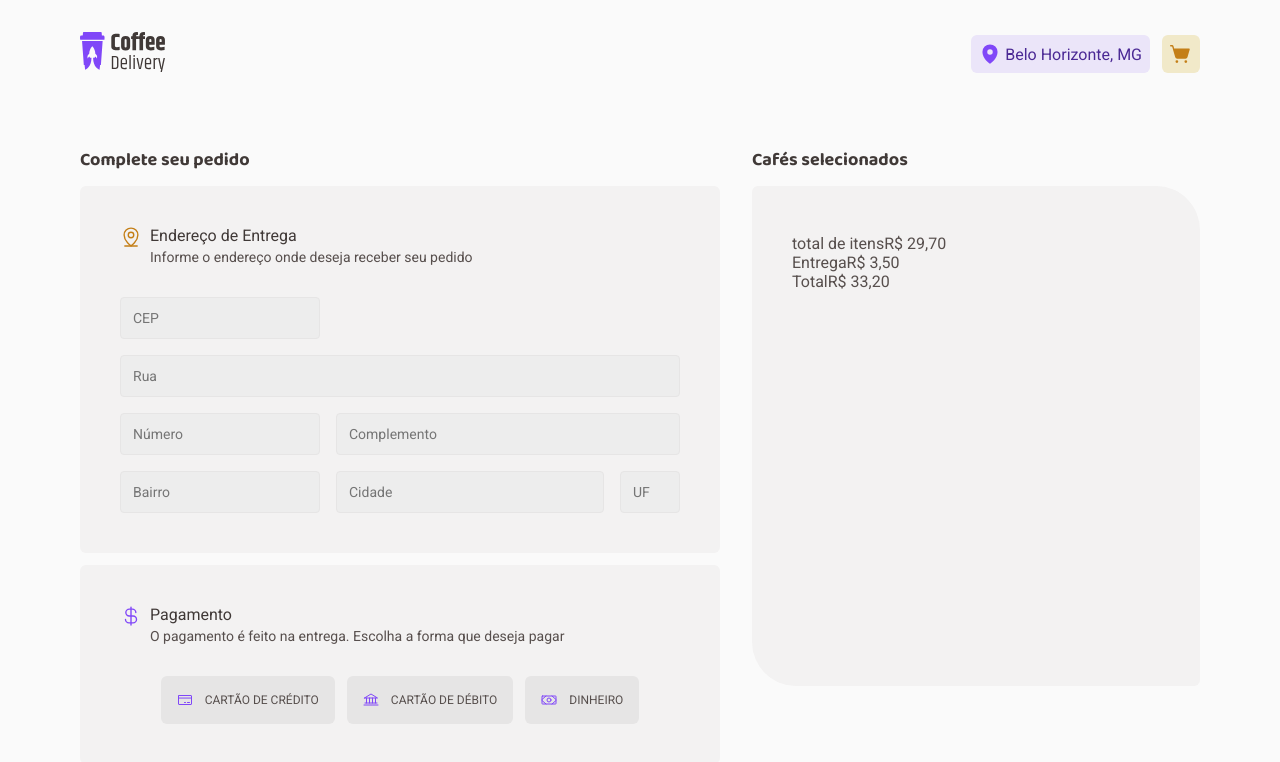
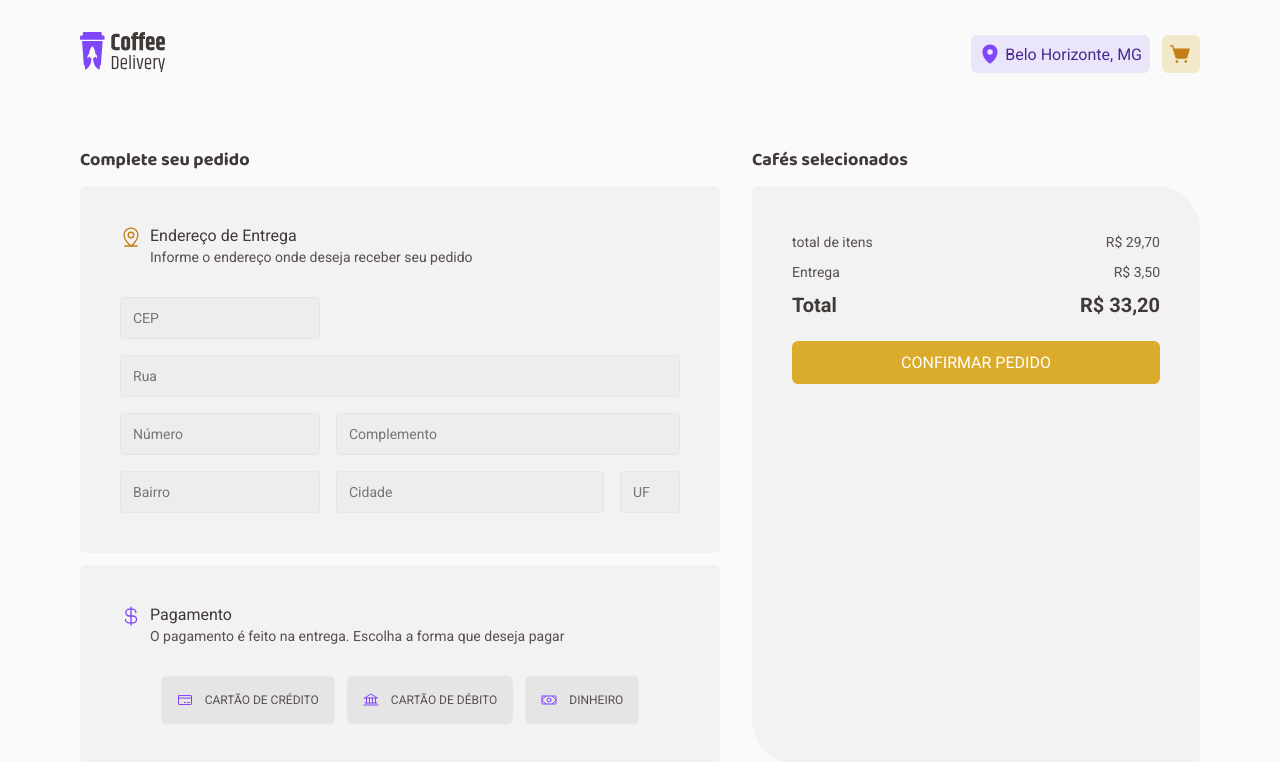
Before and after one commit to Hortigas/ignite-v2-desafio-02, a React (Vite) app: page /ignite-v2-desafio-02/checkout in a window 1280 px wide. Shown: the top 762 px of the page. Built offline with nearby package versions, Linux system fonts and the light colour scheme.

Commit message:
checkout ui development

```diff
--- a/src/pages/Checkout/components/CartItem/index.tsx
+++ b/src/pages/Checkout/components/CartItem/index.tsx
@@ -1,3 +1,4 @@
+import { Minus, Plus, Trash } from "phosphor-react";
 import { ItemFormat, useProductsCart } from "../../../../contexts/ProductsContext";
 import { CartItemContainer } from "./styles";
 
@@ -7,10 +8,30 @@ interface CartItemProps {
 
 export function CartItem({ item }: CartItemProps) {
     const { } = useProductsCart();
+
+    function handleSubtract() {
+
+    }
+
+    function handleAdd() {
+
+    }
+
     return (
         <CartItemContainer>
             <img src={item.imageLink} alt="" />
-            <span>{item.title}</span>
+            <div className="information">
+                <h3>{item.title}</h3>
+                <div className="buttons">
+                    <div className="counter">
+                        <Minus size={32} weight="bold" onClick={handleSubtract} />
+                        <span>{item.quantity}</span>
+                        <Plus size={32} weight="bold" onClick={handleAdd} />
+                    </div>
+                    <button><Trash size={32} /> REMOVER</button>
+                </div>
+            </div>
+            <span>R$ {item.price}</span>
         </CartItemContainer>
     );
 }
--- a/src/pages/Checkout/components/CartItem/styles.ts
+++ b/src/pages/Checkout/components/CartItem/styles.ts
@@ -2,7 +2,86 @@ import styled from 'styled-components';
 
 export const CartItemContainer = styled.div`
     display: flex;
-    align-items: center;
-    justify-content: left;
-    gap: 1rem;
+    flex-direction: row;
+    align-items: flex-start;
+    justify-content: center;
+
+    padding-bottom: 1.5rem;
+    margin-bottom: 1.5rem;
+    border-bottom: 1px solid ${props => props.theme.baseButton};
+
+    img {
+        height: 64px;
+        width: 64px;
+    }
+
+    & > span {
+            font-weight: bold;
+            color: ${props => props.theme.baseText};
+    }
+
+    .information {
+        display: flex;
+        flex-direction: column;
+        margin: 0 3.125rem 0 1.25rem;
+
+        h3 {
+            font-size: 1rem;
+            font-weight: normal;
+            color: ${props => props.theme.baseSubtitle};
+            margin-bottom: 0.5rem;
+        }
+
+        .buttons {
+            display: flex;
+
+            .counter {
+                display: flex;
+                align-items: center;
+                justify-content: center;
+                background: ${props => props.theme.baseButton};
+                border-radius: 8px;
+                margin: 0 0.5rem 0 auto;
+
+                &>svg {
+                    padding: 0.65rem;
+                    color: ${props => props.theme.purple};
+                    cursor: pointer;
+
+                    transition: color 0.1s;
+                    &:hover {
+                        color: ${props => props.theme.purpleDark};
+                    }
+                }
+
+                &>span {
+                    font-size:1rem;
+                    padding: 0.5rem 0;
+                }
+            }
+
+            button {
+                display: flex;
+                align-items: center;
+                justify-content: center;
+                padding-right: 0.5rem;
+                font-size: 0.75rem;
+                color: ${props => props.theme.baseText};
+                background: ${props => props.theme.baseButton};
+                border: none;
+                border-radius: 6px;
+
+                &>svg {
+                    padding: 0.5rem;
+                    color: ${props => props.theme.purple};
+                    cursor: pointer;
+
+                    transition: color 0.1s;
+                    &:hover {
+                        color: ${props => props.theme.purpleDark};
+                    }
+                }
+            }
+        }
+    }
 `;
--- a/src/pages/Checkout/index.tsx
+++ b/src/pages/Checkout/index.tsx
@@ -61,6 +61,7 @@ export function Checkout() {
                     <span>Total</span>
                     <span>R$ 33,20</span>
                 </div>
+                <button>CONFIRMAR PEDIDO</button>
             </CartItensContainer>
         </CheckoutContainer>
     );
--- a/src/pages/Checkout/styles.ts
+++ b/src/pages/Checkout/styles.ts
@@ -98,8 +98,40 @@ export const Button = styled.button<ButtonProps>`
 `;
 
 export const CartItensContainer = styled(BaseModelContainer)`
-    width: 448px;
     border-radius: 6px 44px;
 
-    height: 500px;
+    .subPrice {
+        display: flex;
+        align-items: center;
+        justify-content: space-between;
+
+        margin-bottom: 0.85rem;
+
+        span {
+            font-size: 0.875rem;
+        }
+    }
+
+    .totalPrice {
+        display: flex;
+        align-items: center;
+        justify-content: space-between;
+
+        margin-bottom: 1.5rem;
+
+        span {
+            color: ${props => props.theme.baseSubtitle};
+            font-size: 1.25rem;
+            font-weight: bold;
+        }
+    }
+
+    & > button {
+        padding: 0.75rem 0.5rem;
+        width: 368px;
+        border-radius: 6px;
+        border: none;
+        color: ${props => props.theme.white};
+        background: ${props => props.theme.yellow};
+    }
 `;
```
